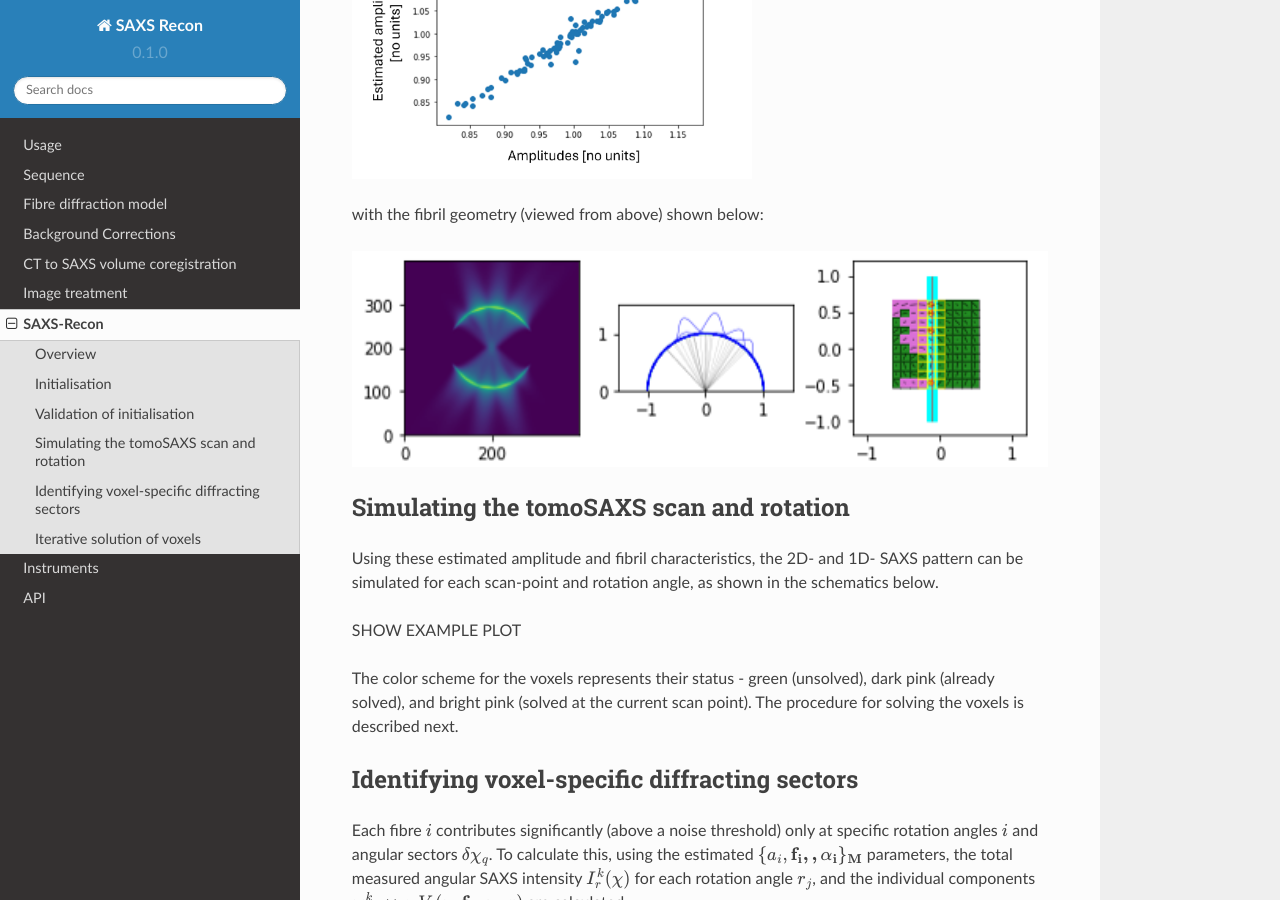
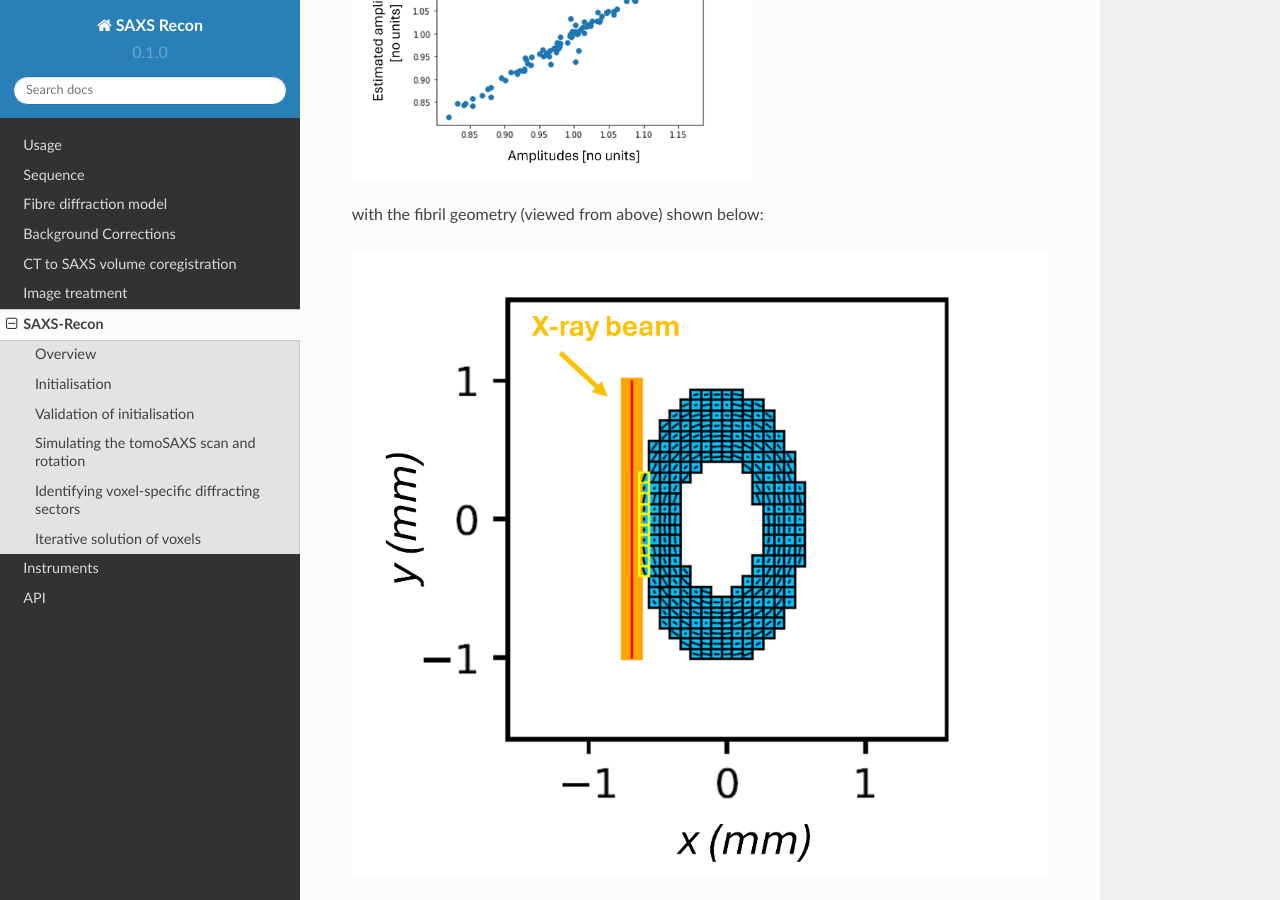
Before and after one commit to himadri111/saxs-docs-tutorial, a Sphinx documentation site: the page built from docs/source/saxsrecon.rst, in a window 1280 px wide and 900 px high, scrolled down 1600 px. Built offline with Sphinx 7.4.7 and the Read the Docs theme 2.0.0, drawn with Linux system fonts in a browser that asks for light colours.

Commit message:
Update saxsrecon.rst

```diff
--- a/docs/source/saxsrecon.rst
+++ b/docs/source/saxsrecon.rst
@@ -71,7 +71,7 @@ In the plot below, we show the estimated amplitudes from a 10x10 planar slice
 
 with the fibril geometry (viewed from above) shown below:
 
-.. image:: simpleFibreGeometry.png
+.. image:: figures-saxsrecon/190124_modelIVD_top.png
   :width: 700
 
 .. _angular:
```
